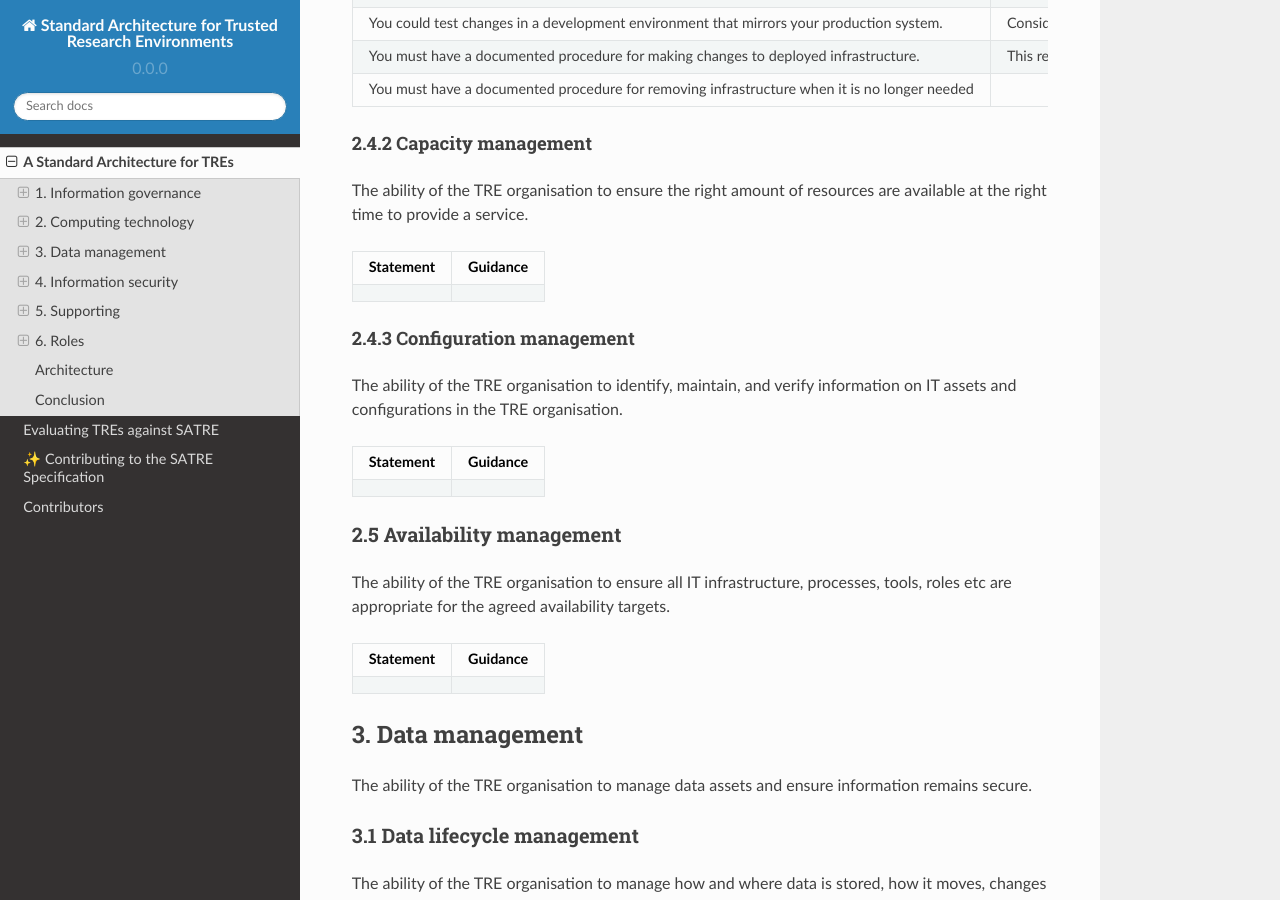
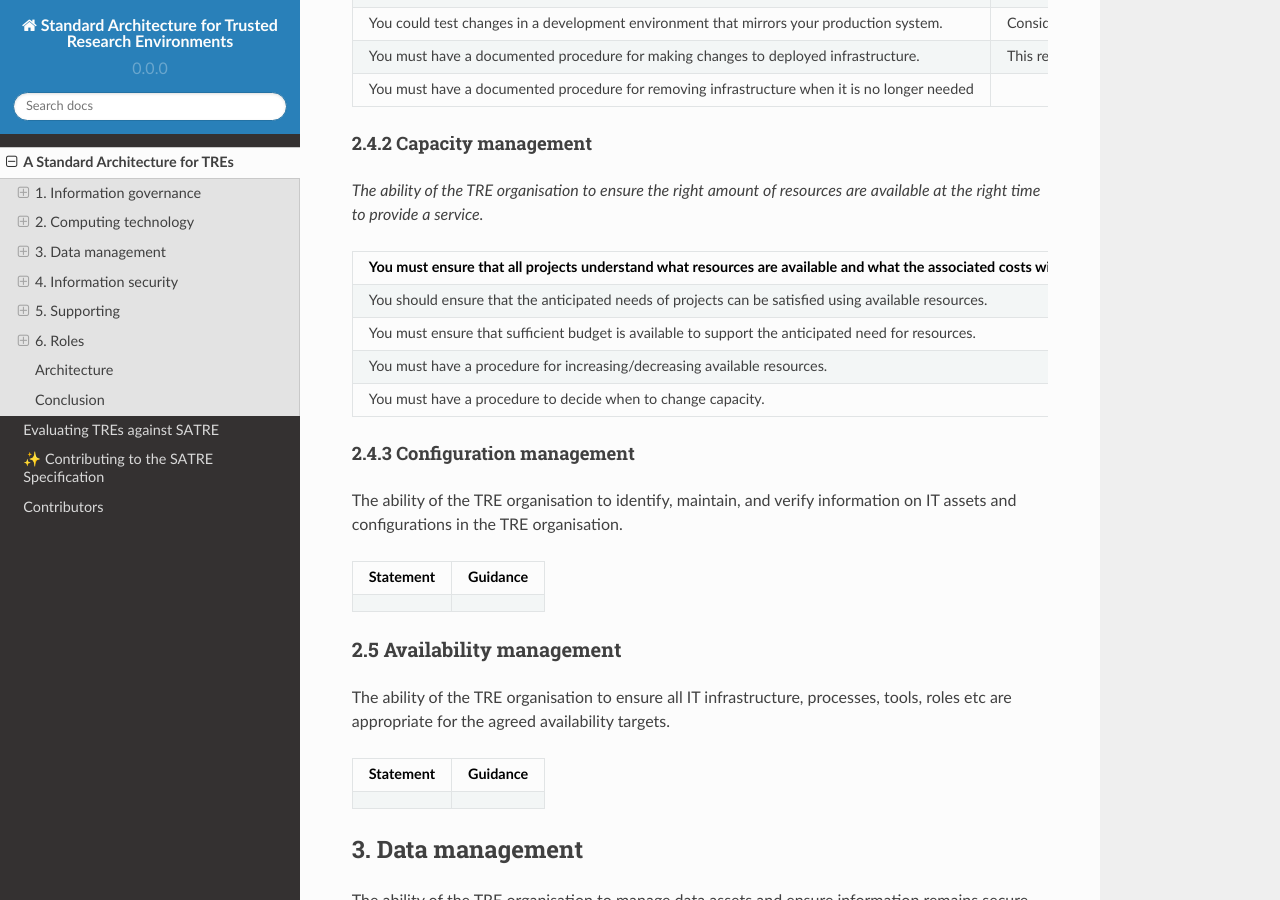
Before and after one commit to sa-tre/satre-specification, a Sphinx documentation site: the page built from docs/source/standard.md, in a window 1280 px wide and 900 px high, scrolled down 5329 px. Built offline with Sphinx 7.4.7 and the Read the Docs theme 2.0.0, drawn with Linux system fonts in a browser that asks for light colours.

Commit message:
:memo: Added capacity management section.
Co-authored-by: Jim Madge <jmadge@turing.ac.uk>
Co-authored-by: Hari Sood <hsood@turing.ac.uk>
Co-authored-by: Matt Craddock <mcraddock@turing.ac.uk>

````diff
--- a/docs/source/standard.md
+++ b/docs/source/standard.md
@@ -235,11 +235,28 @@ _The ability of the TRE organisation to instantiate, deploy, change or remove de
 
 #### 2.4.2 Capacity management
 
-The ability of the TRE organisation to ensure the right amount of resources are available at the right time to provide a service.
+_The ability of the TRE organisation to ensure the right amount of resources are available at the right time to provide a service._
 
-| Statement | Guidance |
-| --------- | -------- |
-|           |          |
+```{list-table}
+:header-rows: 1
+:name: tab-capacity-management
+* - You must ensure that all projects understand what resources are available and what the associated costs will be before the project starts.
+  - For on-premises systems this might be related to the available hardware, for cloud-based systems there might be limits on how many instances of a particular resource (_e.g._ GPUs) can be used. Projects should use this information to understand whether the available resources will be sufficient for their requirements.
+  - Mandatory
+* - You should ensure that the anticipated needs of projects can be satisfied using available resources.
+  - Note that this does not require you to accept requests for additional resources, but rather that promises made about resource availability before a project starts should be honoured wherever possible.
+  - Recommended
+* - You must ensure that sufficient budget is available to support the anticipated need for resources.
+  - For cloud-based TREs this may involve budgeting and/or restricting resource consumption on a project-by-project basis.
+    For on-premises TREs this may involve managing expectations to match the available resource.
+  - Mandatory
+* - You must have a procedure for increasing/decreasing available resources.
+  - For cloud-base TREs this may involve scaling resource attributes or deploying additional resources.
+  - For on-premises TREs this may involve a procurement process to ensure that necessary resources are available.
+* - You must have a procedure to decide when to change capacity.
+  - Not all requests for capacity increase must necessarily be granted, but having a clear process will help projects understand when/why/how they can make use of additional capacity.
+  - Mandatory
+```
 
 #### 2.4.3 Configuration management
 
````
